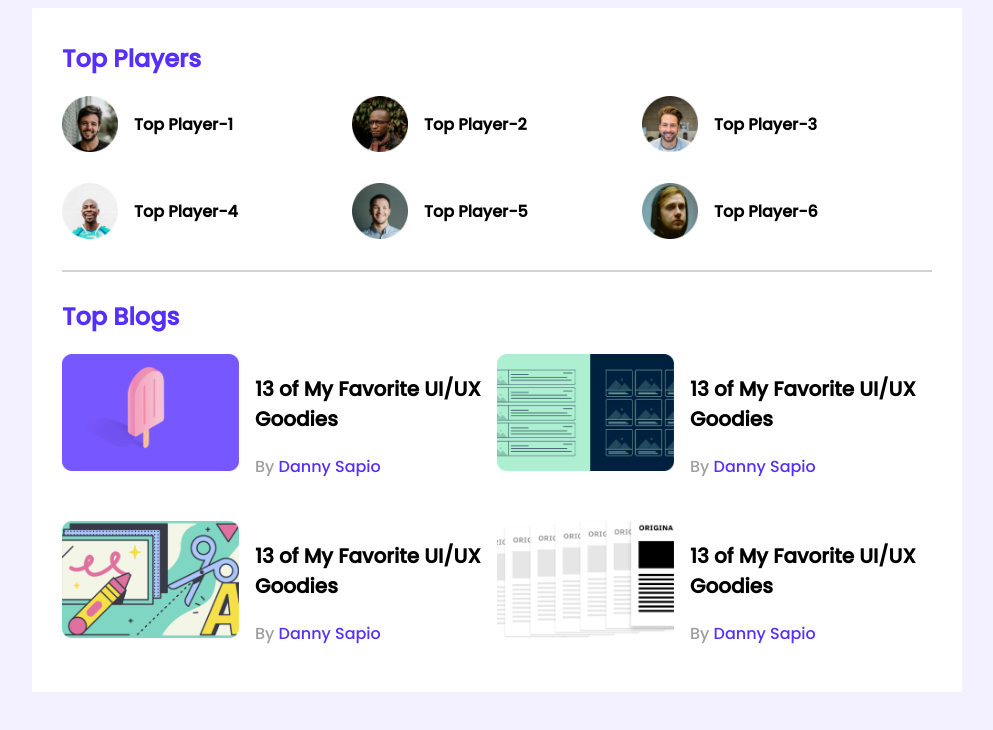
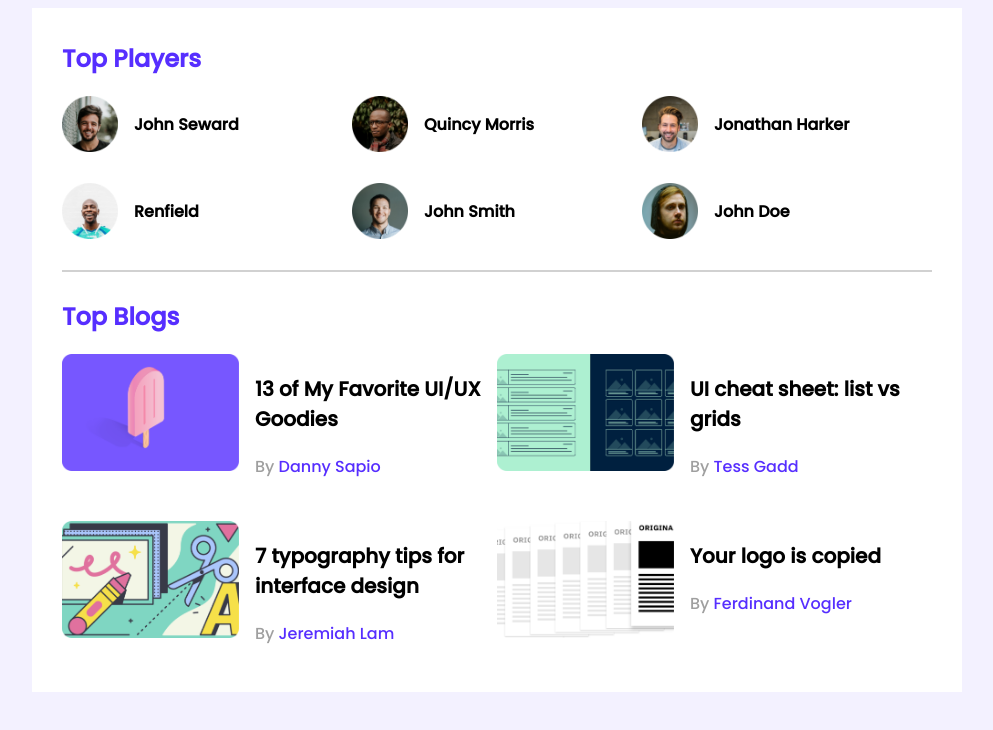
Before and after one commit to rajesh-mondal/leader-board-reset, a plain HTML site: page index.html in a window 1280 px wide. Shown: the whole page, without its empty margins (143-1136 px from the left). Drawn offline with Linux system fonts and the light colour scheme.

Commit message:
some text changed

```diff
--- a/index.html
+++ b/index.html
@@ -24,27 +24,27 @@
                 <div class="players">
                     <div class="player">
                         <img src="images/players/player-1.png" alt="">
-                        <h3 class="player-name">Top Player-1</h3>
+                        <h3 class="player-name">John Seward</h3>
                     </div>
                     <div class="player">
                         <img src="images/players/player-2.png" alt="">
-                        <h3 class="player-name">Top Player-2</h3>
+                        <h3 class="player-name">Quincy Morris</h3>
                     </div>
                     <div class="player">
                         <img src="images/players/player-3.png" alt="">
-                        <h3 class="player-name">Top Player-3</h3>
+                        <h3 class="player-name">Jonathan Harker</h3>
                     </div>
                     <div class="player">
                         <img src="images/players/player-4.png" alt="">
-                        <h3 class="player-name">Top Player-4</h3>
+                        <h3 class="player-name">Renfield</h3>
                     </div>
                     <div class="player">
                         <img src="images/players/player-5.png" alt="">
-                        <h3 class="player-name">Top Player-5</h3>
+                        <h3 class="player-name">John Smith</h3>
                     </div>
                     <div class="player">
                         <img src="images/players/player-6.png" alt="">
-                        <h3 class="player-name">Top Player-6</h3>
+                        <h3 class="player-name">John Doe</h3>
                     </div>
                 </div>
             </div>
@@ -66,8 +66,8 @@
                             <img src="images/blogs/blog-2.png" alt="">
                         </div>
                         <div class=" blog-info">
-                            <h3 class="blog-title">13 of My Favorite UI/UX Goodies</h3>
-                            <p class="blog-author">By <a href="">Danny Sapio</a></p>
+                            <h3 class="blog-title">UI cheat sheet: list vs grids</h3>
+                            <p class="blog-author">By <a href="">Tess Gadd</a></p>
                         </div>
                     </article>
                     <article class="blog">
@@ -75,8 +75,8 @@
                             <img src="images/blogs/blog-3.png" alt="">
                         </div>
                         <div class=" blog-info">
-                            <h3 class="blog-title">13 of My Favorite UI/UX Goodies</h3>
-                            <p class="blog-author">By <a href="">Danny Sapio</a></p>
+                            <h3 class="blog-title">7 typography tips for interface design</h3>
+                            <p class="blog-author">By <a href="">Jeremiah Lam</a></p>
                         </div>
                     </article>
                     <article class="blog">
@@ -84,8 +84,8 @@
                             <img src="images/blogs/blog-4.png" alt="">
                         </div>
                         <div class=" blog-info">
-                            <h3 class="blog-title">13 of My Favorite UI/UX Goodies</h3>
-                            <p class="blog-author">By <a href="">Danny Sapio</a></p>
+                            <h3 class="blog-title">Your logo is copied</h3>
+                            <p class="blog-author">By <a href="">Ferdinand Vogler</a></p>
                         </div>
                     </article>
                 </div>
```
